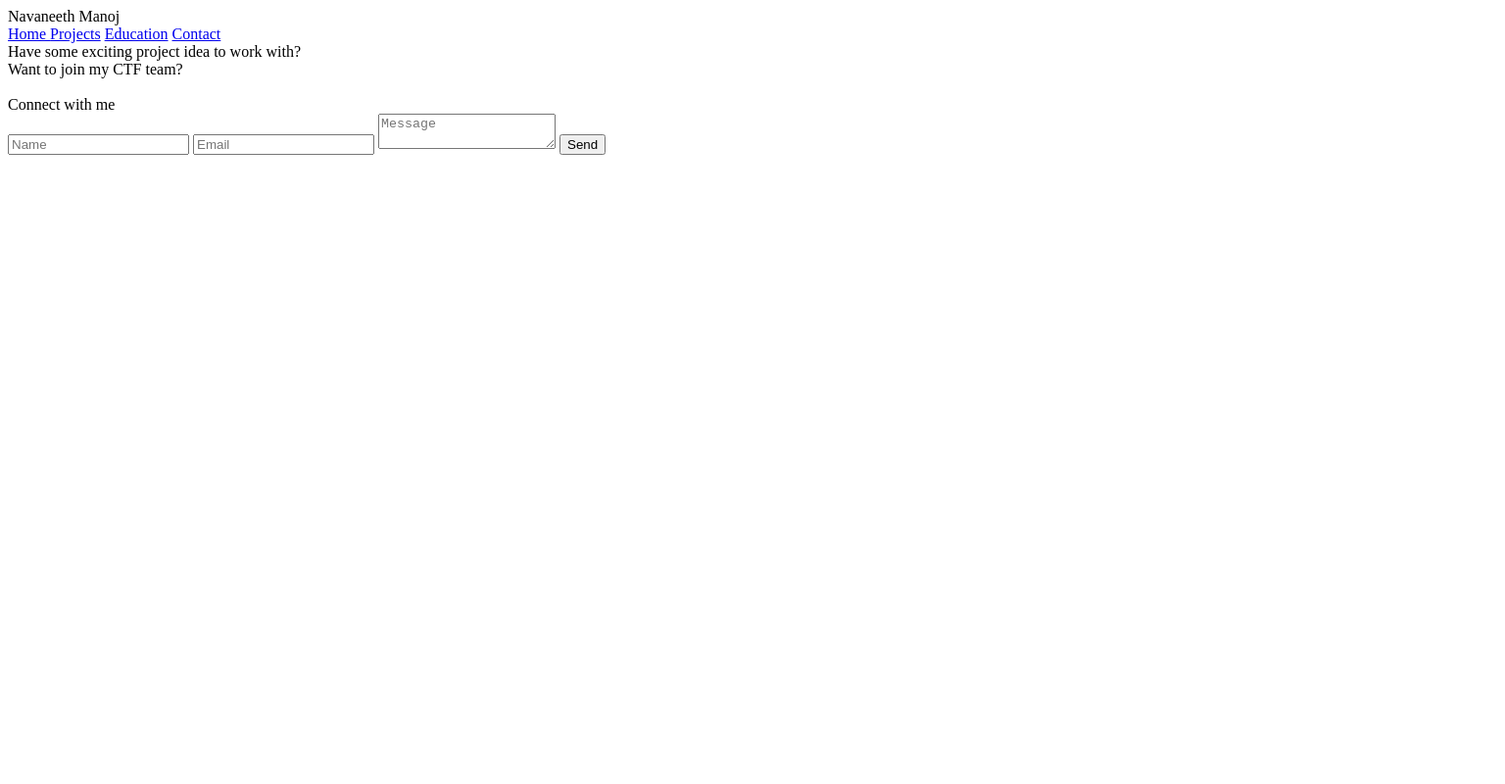
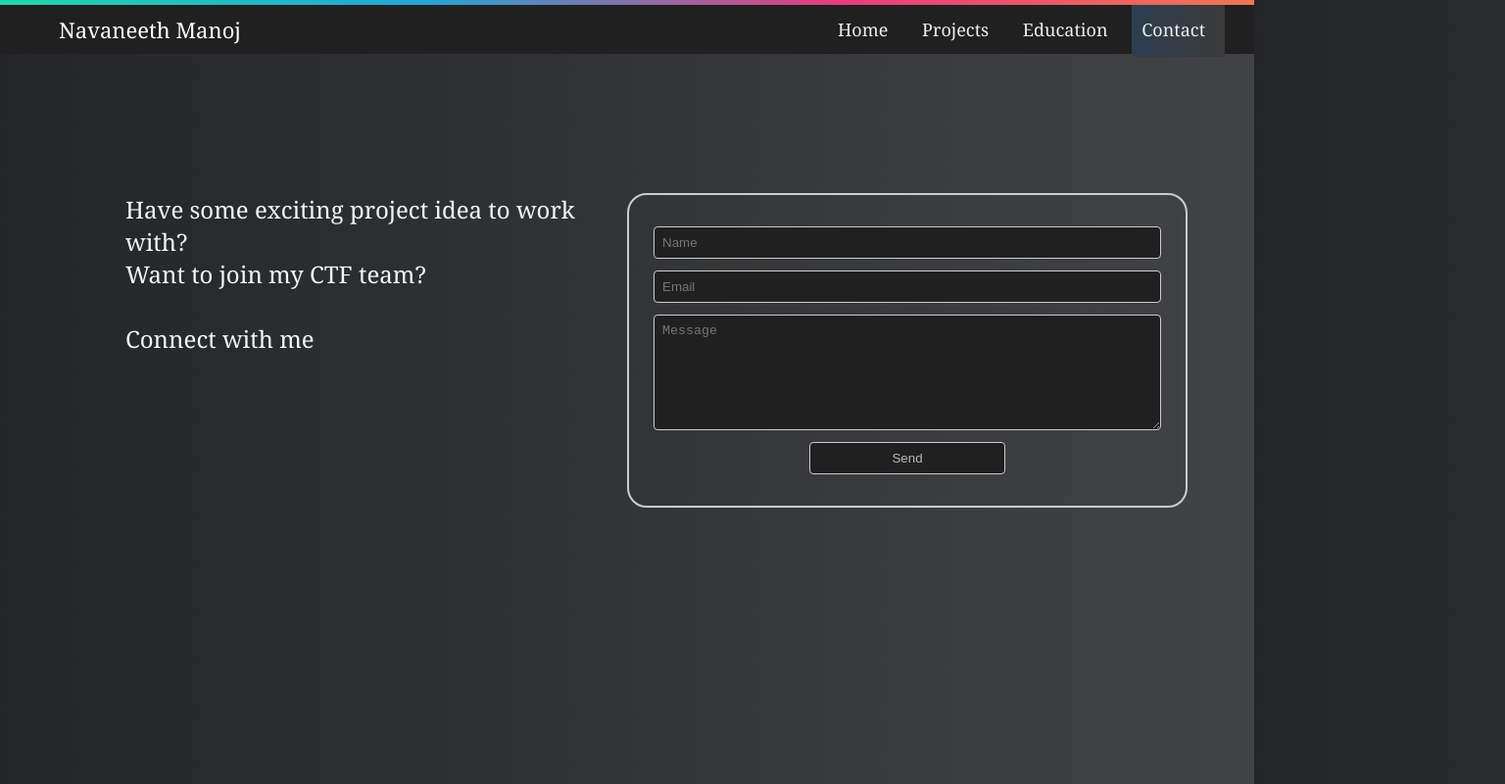
Before and after one commit to navaneethmanoj/basic-resume-website, a plain HTML site: page contact.html in a window 1280 px wide. Shown: the whole page at 98% size, 1536 px wide, since content can reach past the window. Drawn offline with Linux system fonts and the light colour scheme; the site is published under a folder, as on GitHub Pages, so addresses that start at the root find nothing.

Commit message:
file name changes

```diff
--- a/contact.html
+++ b/contact.html
@@ -2,7 +2,7 @@
 <html>
   <head>
     <title>Contact - Navaneeth Manoj</title>
-    <link rel="stylesheet" href="/styles.css" />
+    <link rel="stylesheet" href="./styles.css" />
   </head>
   <body>
     <div class="grad-bar"></div>
```
Also changed, not shown: education.html (+1 -1 lines), index.html (+1 -1 lines), projects.html (+1 -1 lines).
